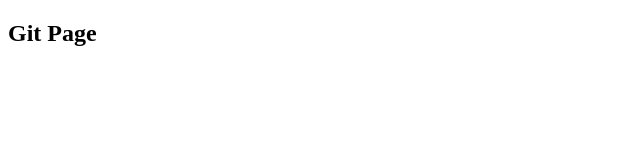
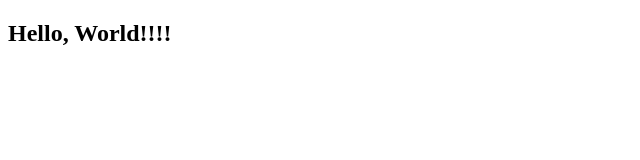
Before and after one commit to ErbKqlx/lb5, a plain HTML site: page index.html in a window 1280 px wide. Shown: the whole page, without its empty margins (0-640 px from the left). Drawn offline with Linux system fonts and the light colour scheme.

Commit message:
Update index.html

```diff
--- a/index.html
+++ b/index.html
@@ -6,6 +6,6 @@
  <title>Main Page</title>
  </head>
  <body>
- <h2>Git Page</h2>
+ <h2>Hello, World!!!!</h2>
  </body>
 </html>
```
